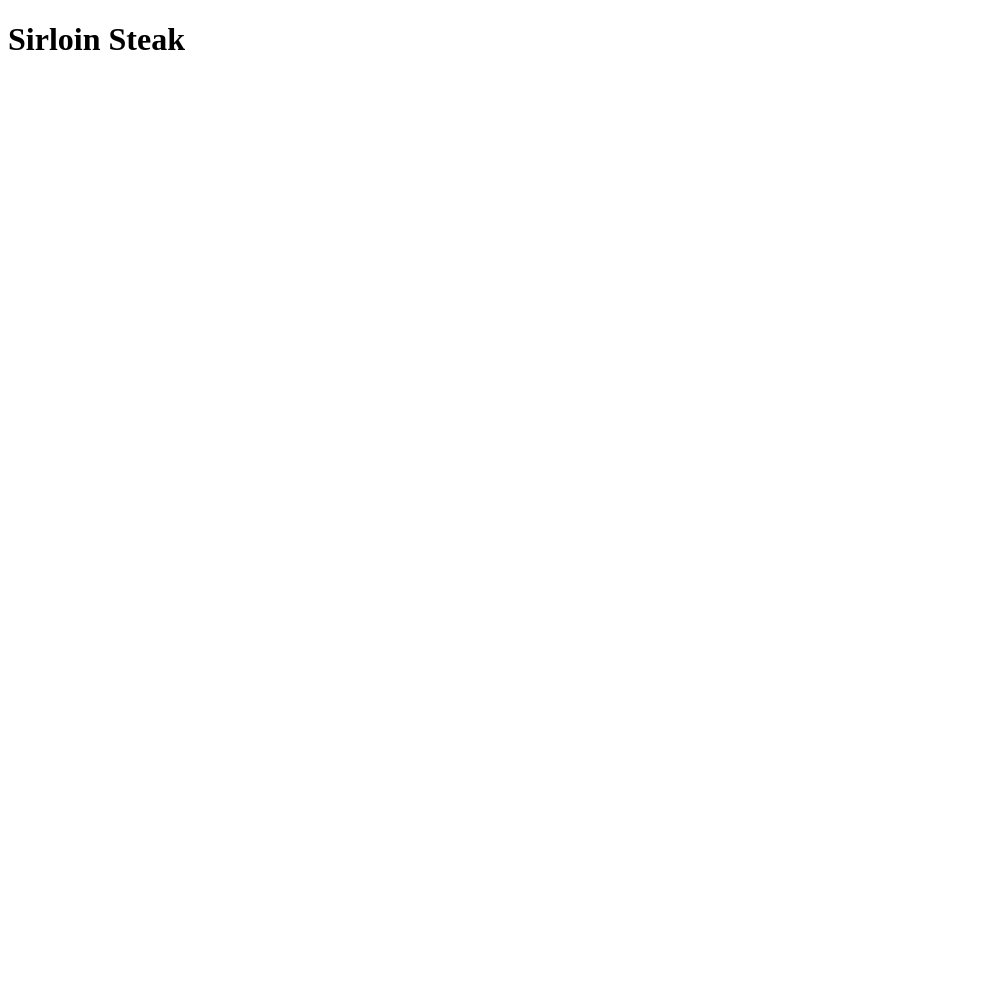
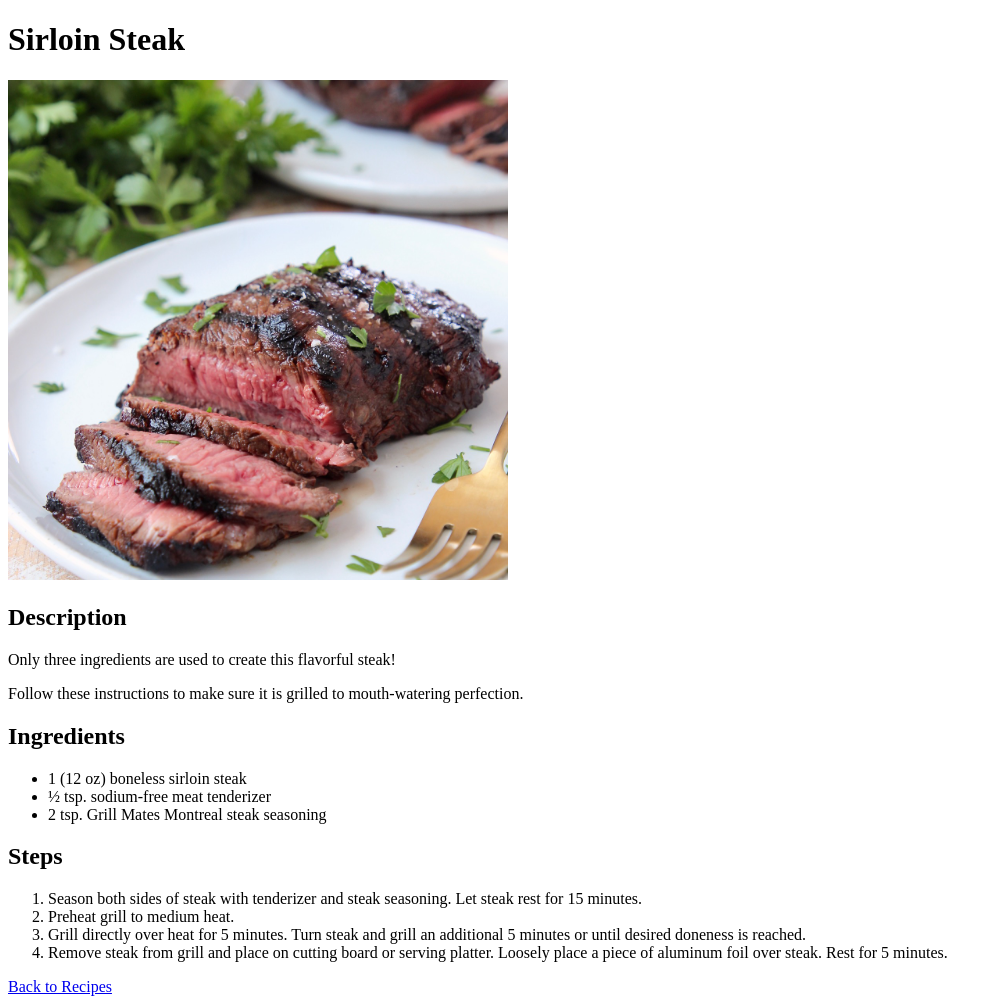
Before and after one commit to tgj/odin-recipes, a plain HTML site: page recipes/steak.html in a window 1280 px wide. Shown: the whole page, without its empty margins (0-1002 px from the left). Before the commit the page ends 800 px from the top, so only its background shows below. Drawn offline with Linux system fonts and the light colour scheme.

Commit message:
Add steak recipe
This completes Iteration 4: Add More Recipes

```diff
--- a/recipes/steak.html
+++ b/recipes/steak.html
@@ -8,5 +8,28 @@
 </head>
 <body>
   <h1>Sirloin Steak</h1>
+
+  <img src="../images/steak.jpg" alt="steak" width="500">
+
+  <h2>Description</h2>
+  <p>Only three ingredients are used to create this flavorful steak!</p>
+  <p>Follow these instructions to make sure it is grilled to mouth-watering perfection.</p>
+
+  <h2>Ingredients</h2>
+  <ul>
+    <li>1 (12 oz) boneless sirloin steak</li>
+    <li>½ tsp. sodium-free meat tenderizer</li>
+    <li>2 tsp. Grill Mates Montreal steak seasoning</li>
+  </ul>
+
+  <h2>Steps</h2>
+  <ol>
+    <li>Season both sides of steak with tenderizer and steak seasoning. Let steak rest for 15 minutes.</li>
+    <li>Preheat grill to medium heat.</li>
+    <li>Grill directly over heat for 5 minutes. Turn steak and grill an additional 5 minutes or until desired doneness is reached.</li>
+    <li>Remove steak from grill and place on cutting board or serving platter. Loosely place a piece of aluminum foil over steak. Rest for 5 minutes.</li>
+  </ol>
+
+  <a href="../index.html">Back to Recipes</a>
 </body>
 </html>
```
Also changed, not shown: images/steak.jpg (added).
